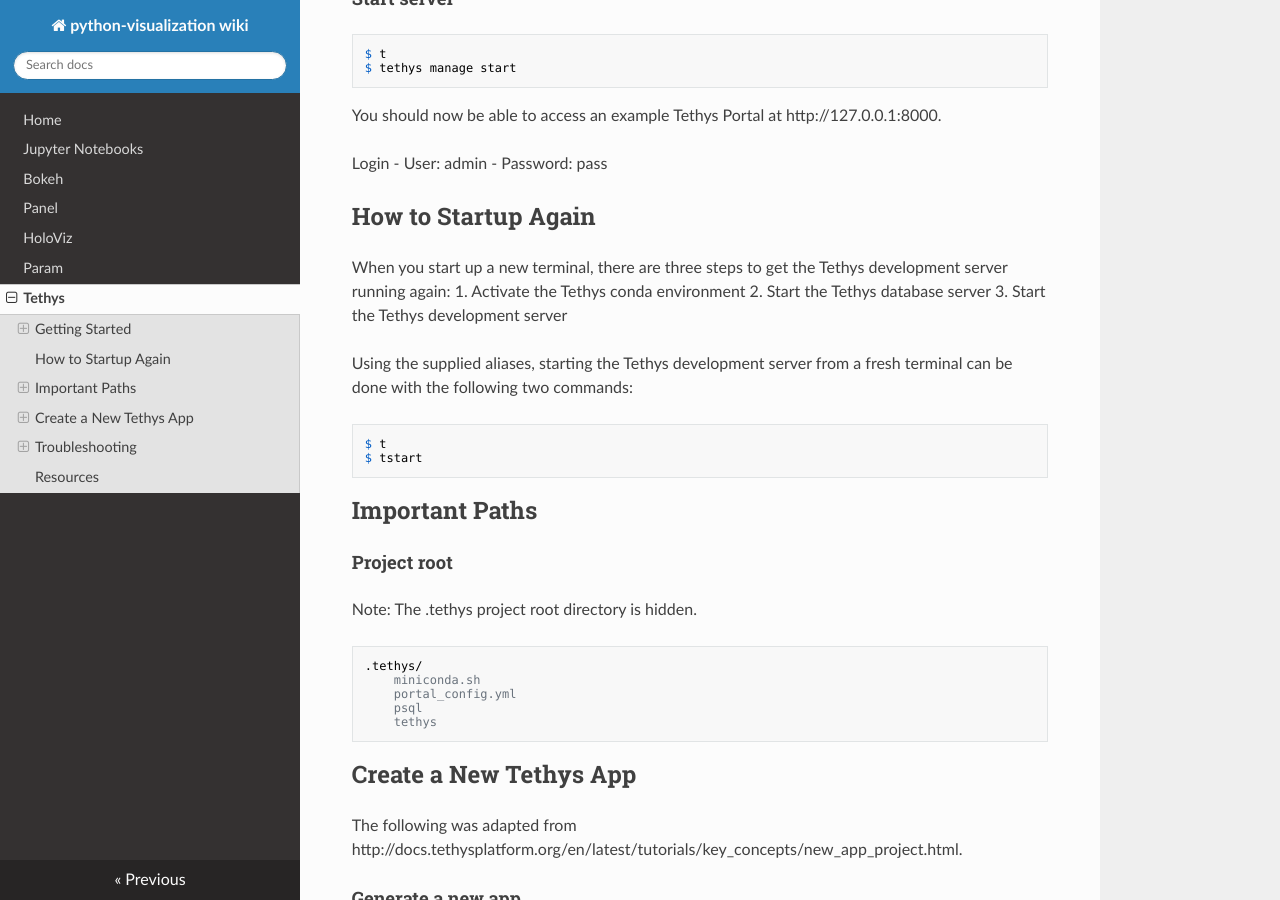
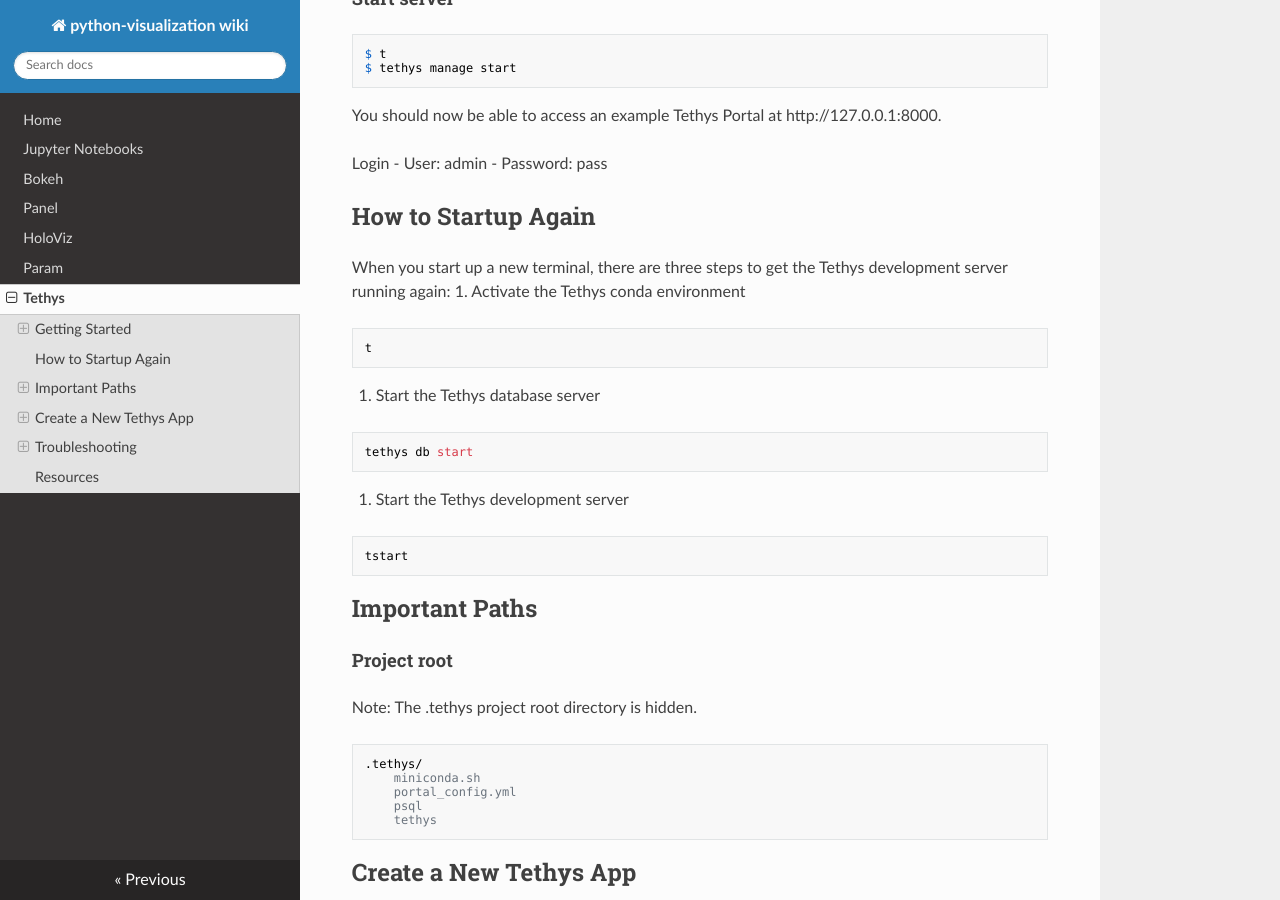
Before and after one commit to shylaclark/python-visualization, an MkDocs documentation site: the page built from docs/tethys.md, in a window 1280 px wide and 900 px high, scrolled down 632 px. Built offline with MkDocs 1.6.1, drawn with Linux system fonts in a browser that asks for light colours; nearby versions of some CDN libraries.

Commit message:
Update tethys.md

````diff
--- a/docs/tethys.md
+++ b/docs/tethys.md
@@ -37,13 +37,16 @@
 
 When you start up a new terminal, there are three steps to get the Tethys development server running again:
 1. Activate the Tethys conda environment
+```
+t
+```
 2. Start the Tethys database server
+```
+tethys db start
+```
 3. Start the Tethys development server
-
-Using the supplied aliases, starting the Tethys development server from a fresh terminal can be done with the following two commands:
 ```
-$ t
-$ tstart
+tstart
 ```
 
 ## Important Paths
````
